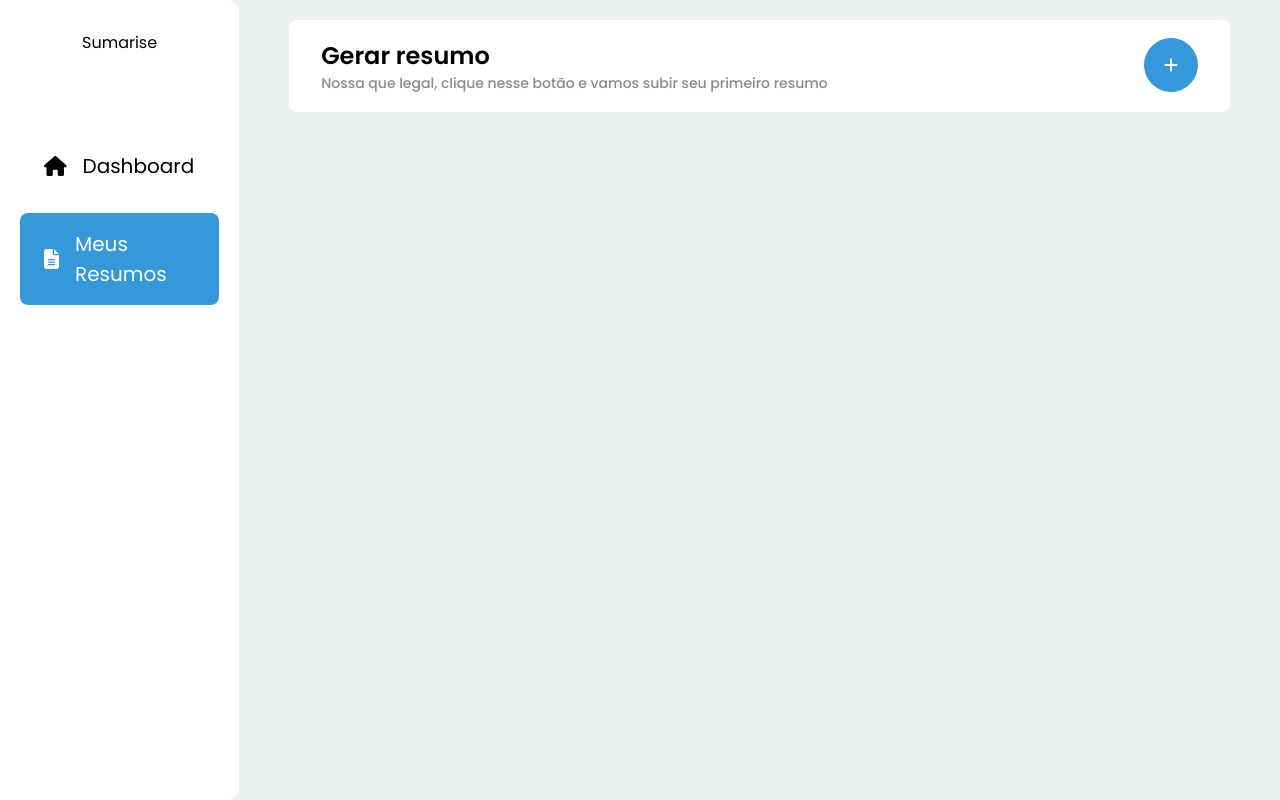
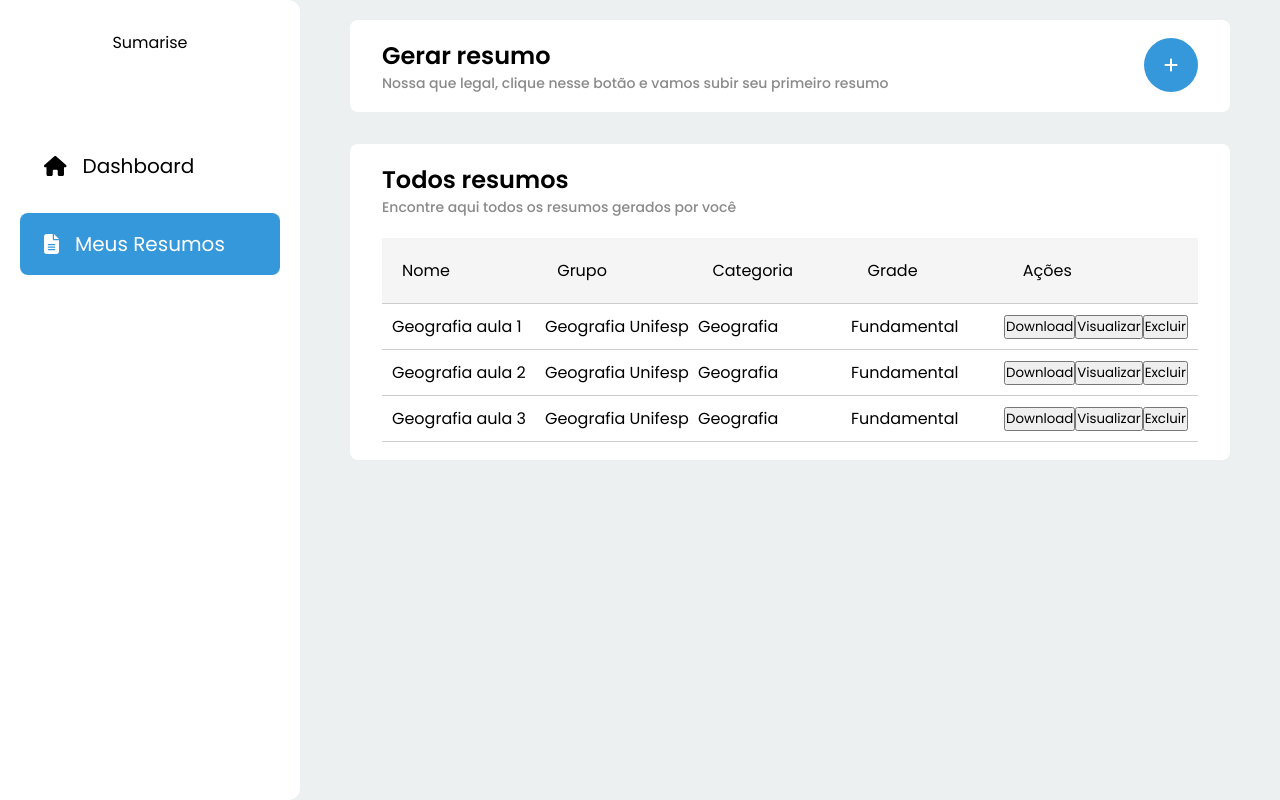
Before and after one commit to rodrigoodev/hackathon-frontend, a Nuxt app: page /meus-resumos in a window 1280 px wide. Built offline with nearby package versions, Linux system fonts and the light colour scheme.

Commit message:
feat: table sumarise

```diff
--- /dev/null
+++ b/components/pages/meus-resumos/TableSumarise.vue
@@ -0,0 +1,135 @@
+<script setup>
+const getTableSumariseData = [
+  {
+    id: 1,
+    name: "Geografia aula 1",
+    group: "Geografia Unifesp",
+    category: "Geografia",
+    grade: "Fundamental",
+  },
+  {
+    id: 2,
+    name: "Geografia aula 2",
+    group: "Geografia Unifesp",
+    category: "Geografia",
+    grade: "Fundamental",
+  },
+  {
+    id: 3,
+    name: "Geografia aula 3",
+    group: "Geografia Unifesp",
+    category: "Geografia",
+    grade: "Fundamental",
+  },
+];
+
+function downloadFile(id) {
+  console.log("download", id);
+}
+
+function viewFile(id) {
+  console.log("view", id);
+}
+
+function deleteFile(id) {
+  console.log("delete", id);
+}
+</script>
+
+<template>
+  <div class="table-sumarise">
+    <div class="table-sumarise__header">
+      <div class="table-sumarise__header__item">
+        <p>Nome</p>
+      </div>
+      <div class="table-sumarise__header__item">
+        <p>Grupo</p>
+      </div>
+      <div class="table-sumarise__header__item">
+        <p>Categoria</p>
+      </div>
+      <div class="table-sumarise__header__item">
+        <p>Grade</p>
+      </div>
+      <div class="table-sumarise__header__item">
+        <p>Ações</p>
+      </div>
+    </div>
+    <div
+      class="table-sumarise__body"
+      v-for="sumariseItem in getTableSumariseData"
+    >
+      <div class="table-sumarise__body__item">
+        <p>{{ sumariseItem.name }}</p>
+      </div>
+      <div class="table-sumarise__body__item">
+        <p>{{ sumariseItem.group }}</p>
+      </div>
+      <div class="table-sumarise__body__item">
+        <p>{{ sumariseItem.category }}</p>
+      </div>
+      <div class="table-sumarise__body__item">
+        <p>{{ sumariseItem.grade }}</p>
+      </div>
+      <div class="table-sumarise__body__item">
+        <button @click="downloadFile(sumariseItem.id)">Download</button>
+        <button @click="viewFile(sumariseItem.id)">Visualizar</button>
+        <button @click="deleteFile(sumariseItem.id)">Excluir</button>
+      </div>
+    </div>
+  </div>
+</template>
+
+<style lang="scss">
+.table-sumarise {
+  width: 100%;
+  height: 100%;
+  display: flex;
+  flex-direction: column;
+  justify-content: flex-start;
+  align-items: center;
+  margin-top: 20px;
+
+  &__header {
+    width: 100%;
+    padding: 20px;
+    display: flex;
+    flex-direction: row;
+    justify-content: space-between;
+    align-items: center;
+    border-bottom: 1px solid #ccc;
+    background-color: #f5f5f5;
+
+    &__item {
+      width: 100%;
+      height: 100%;
+      display: flex;
+      flex-direction: row;
+      align-items: center;
+    }
+  }
+
+  &__body {
+    width: 100%;
+    height: 100%;
+    padding: 10px;
+    display: flex;
+    flex-direction: row;
+    justify-content: space-between;
+    align-items: center;
+    border-bottom: 1px solid #ccc;
+    transition: 0.2s;
+    &:hover {
+      background-color: #f5f5f5;
+    }
+
+    &__item {
+      width: 100%;
+      height: 100%;
+      display: flex;
+      flex-direction: row;
+      align-items: center;
+    }
+  }
+}
+</style>
--- a/pages/meus-resumos/index.vue
+++ b/pages/meus-resumos/index.vue
@@ -1,6 +1,7 @@
 <script setup>
 import ModalUploadFile from "@/components/pages/meus-resumos/ModalUploadFile.vue";
 import { ref } from "vue";
+import TableSumarise from "@/components/pages/meus-resumos/TableSumarise.vue";
 
 definePageMeta({
   layout: "custom",
@@ -31,6 +32,12 @@ function toggleDialog() {
         </div>
       </div>
     </div>
+
+    <div class="sumarise-table">
+      <h1>Todos resumos</h1>
+      <h2>Encontre aqui todos os resumos gerados por você</h2>
+      <TableSumarise />
+    </div>
     <transition name="fade">
       <ModalUploadFile v-if="showDialog" @clicked="toggleDialog" />
     </transition>
@@ -50,7 +57,7 @@ function toggleDialog() {
 
 .sumarise {
   padding: 20px 50px;
-  width: 100%;
+  width: calc(100% - 300px);
 }
 
 .sumarise-new {
@@ -73,4 +80,15 @@ function toggleDialog() {
     color: var(--color-white);
   }
 }
+
+.sumarise-table {
+  display: flex;
+  background: var(--color-white);
+  width: 100%;
+  border-radius: 8px;
+  padding: 18px 32px;
+  justify-content: space-between;
+  flex-direction: column;
+  margin-top: 32px;
+}
 </style>
```
